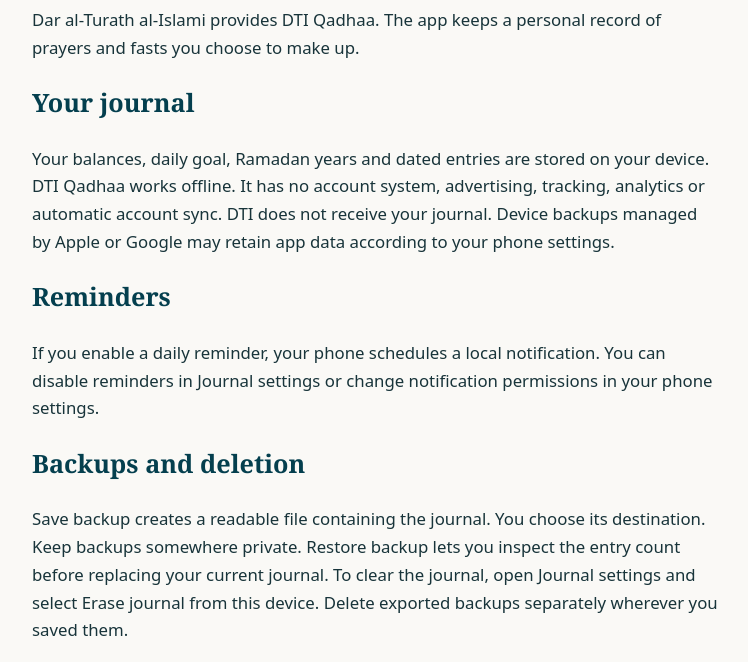
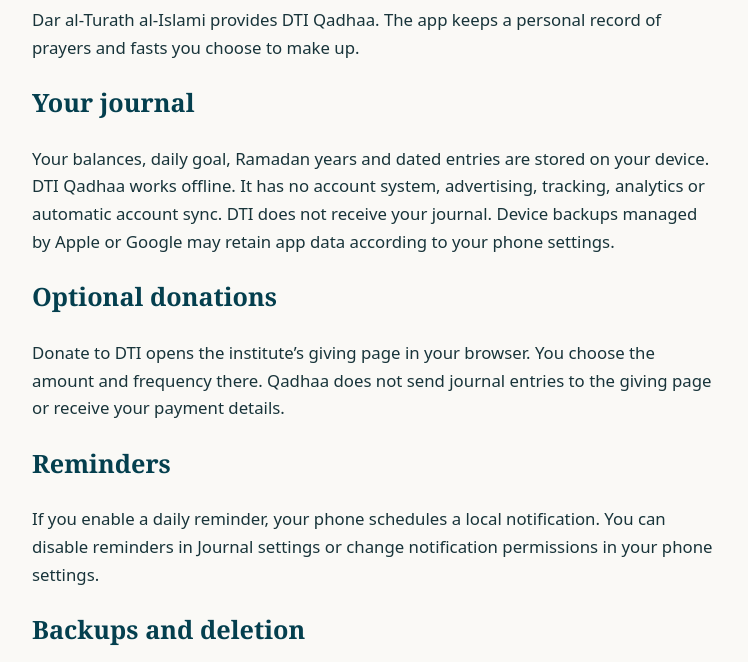
Before and after one commit to MzedK/qadhaa-privacy, a plain HTML site: page index.html in a window 1280 px wide. Shown: the part 136-798 px from the top of the page, without its empty margins (264-1012 px from the left). Drawn offline with Linux system fonts and the light colour scheme.

Commit message:
Explain optional browser-based donations

```diff
--- a/index.html
+++ b/index.html
@@ -4,6 +4,7 @@
 <main><h1>DTI Qadhaa privacy and support</h1>
 <p>Dar al-Turath al-Islami provides DTI Qadhaa. The app keeps a personal record of prayers and fasts you choose to make up.</p>
 <h2>Your journal</h2><p>Your balances, daily goal, Ramadan years and dated entries are stored on your device. DTI Qadhaa works offline. It has no account system, advertising, tracking, analytics or automatic account sync. DTI does not receive your journal. Device backups managed by Apple or Google may retain app data according to your phone settings.</p>
+<h2>Optional donations</h2><p>Donate to DTI opens the institute’s giving page in your browser. You choose the amount and frequency there. Qadhaa does not send journal entries to the giving page or receive your payment details.</p>
 <h2>Reminders</h2><p>If you enable a daily reminder, your phone schedules a local notification. You can disable reminders in Journal settings or change notification permissions in your phone settings.</p>
 <h2>Backups and deletion</h2><p>Save backup creates a readable file containing the journal. You choose its destination. Keep backups somewhere private. Restore backup lets you inspect the entry count before replacing your current journal. To clear the journal, open Journal settings and select Erase journal from this device. Delete exported backups separately wherever you saved them.</p>
 <h2>Support</h2><p>Contact Dar al-Turath al-Islami at <a href="mailto:admin@daralturath.co.za">admin@daralturath.co.za</a>. Include the app version and phone model when reporting a problem. You can describe the issue without sharing your journal.</p></main></html>
```
